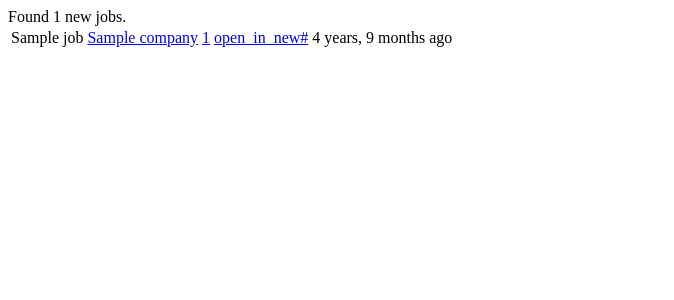
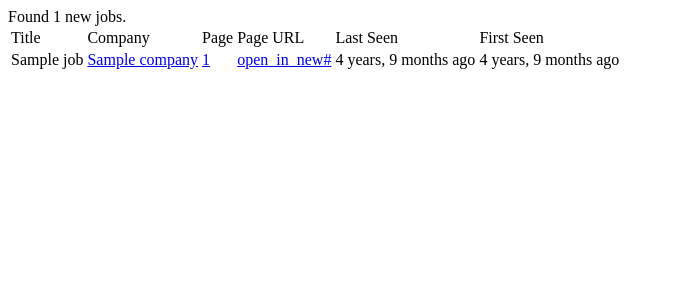
Before and after one commit to hrushikeshrv/hawk-tracker, a Django app: template core/templates/email/new_jobs_found.html in a window 1280 px wide. Shown: the top 300 px of the page, without its empty margins (0-674 px from the left). Run offline with Django 5.2, Linux system fonts and the light colour scheme; the template is opened without the code that fills it: most values are stand-ins (such as "Sample title", 1, 10 or a date in 2020); data that the repository does not hold is empty.

```diff
--- a/core/templates/core/dashboard.html
+++ b/core/templates/core/dashboard.html
@@ -31,7 +31,7 @@
                             <td><a href="{% url 'core:company_detail' job.company.id %}" class="block-link">{{ job.company }}</a></td>
                             <td><a href="{% url 'core:page_detail' job.page.id %}" class="block-link">{{ job.page|truncatechars:30 }}</a></td>
                             <td><a href="{{ job.page.url }}" class="a flexbox-row aic" target="_blank"><span class="material-symbols-outlined" style="font-size: 1rem;">open_in_new</span>{{ job.page.url|truncatechars:30 }}</a></td>
-                            <td>{{ job.last_seen|timesince }} ago</td>
+                            <td data-tippy-content="{{ job.last_seen }} UTC">{{ job.last_seen|timesince }} ago</td>
                         </tr>
                     {% endfor %}
                 {% empty %}
--- a/core/templates/core/page_detail.html
+++ b/core/templates/core/page_detail.html
@@ -54,8 +54,8 @@
                     <tr>
                         <td>{{ job.title }}</td>
                         <td>{{ job.job_id|default:"-" }}</td>
-                        <td>{{ job.last_seen|timesince }} ago</td>
-                        <td>{{ job.first_seen|timesince }} ago</td>
+                        <td data-tippy-content="{{ job.last_seen }} UTC">{{ job.last_seen|timesince }} ago</td>
+                        <td data-tippy-content="{{ job.first_seen }} UTC">{{ job.first_seen|timesince }} ago</td>
                     </tr>
                 {% empty %}
                     <tr>
--- a/core/templates/email/new_jobs_found.html
+++ b/core/templates/email/new_jobs_found.html
@@ -2,6 +2,16 @@
 <body>
 Found {{ jobs|length }} new jobs.
 <table>
+    <thead>
+        <tr>
+            <td>Title</td>
+            <td>Company</td>
+            <td>Page</td>
+            <td>Page URL</td>
+            <td>Last Seen</td>
+            <td>First Seen</td>
+        </tr>
+    </thead>
     <tbody>
         {% for job in jobs %}
             <tr>
@@ -9,7 +19,8 @@ Found {{ jobs|length }} new jobs.
                 <td><a href="https://jobs.hrus.in{% url 'core:company_detail' job.company.id %}" class="block-link">{{ job.company }}</a></td>
                 <td><a href="https://jobs.hrus.in{% url 'core:page_detail' job.page.id %}" class="block-link">{{ job.page|truncatechars:30 }}</a></td>
                 <td><a href="{{ job.page.url }}" class="a flexbox-row aic" target="_blank"><span class="material-symbols-outlined" style="font-size: 1rem;">open_in_new</span>{{ job.page.url|truncatechars:30 }}</a></td>
-                <td>{{ job.last_seen|timesince }} ago</td>
+                <td data-tippy-content="{{ job.last_seen }} UTC">{{ job.last_seen|timesince }} ago</td>
+                <td data-tippy-content="{{ job.first_seen }} UTC">{{ job.first_seen|timesince }} ago</td>
             </tr>
         {% endfor %}
     </tbody>
--- a/core/utils.py
+++ b/core/utils.py
@@ -32,6 +32,7 @@ def create_jobs_and_notify(jobs, push_id) -> None:
             push_id=push_id,
             last_seen=job['last_seen'],
             job_id=job.get('job_id', ''),
+            url=job.get('url', ''),
         ) for job in jobs if (job['title'], job['company']) not in existing_jobs
     ]
     new_jobs = Job.objects.bulk_create(new_jobs)
--- a/scraper/scraper.py
+++ b/scraper/scraper.py
@@ -49,7 +49,8 @@ def get_page_list() -> list[Page] | None:
                 selector=page['selector'],
                 response_type=page['response_type'],
                 title_key=page.get('title_key', ''),
-                job_id_key=page.get('job_id_key', '')
+                job_id_key=page.get('job_id_key', '') or '',
+                job_url_key=page.get('job_url_key', '') or ''
             ))
         return results
     else:
@@ -142,6 +143,7 @@ def push_jobs(jobs: list[Job], errors: list[ScrapeError], timestamp: str) -> boo
             },
             'last_seen': job.last_seen,
             'job_id': job.job_id,
+            'url': job.url,
         })
 
     for error in errors:
--- a/templates/layout.html
+++ b/templates/layout.html
@@ -64,7 +64,7 @@
         {% block body %}{% endblock %}
     </main>
     {% include 'footer.html' %}
-    <script>const defaultTippy = tippy('[data-tippy-content]', {delay: 200});</script>
+    <script>const defaultTippy = tippy('[data-tippy-content]', {delay: 600});</script>
     {% block javascript %}{% endblock %}
 </body>
 </html>
```
Also changed, not shown: core/templates/core/company_detail.html (+11 -1 lines).
